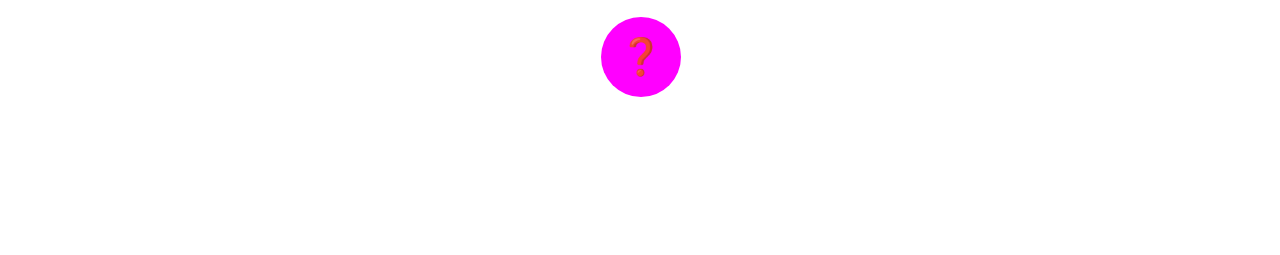
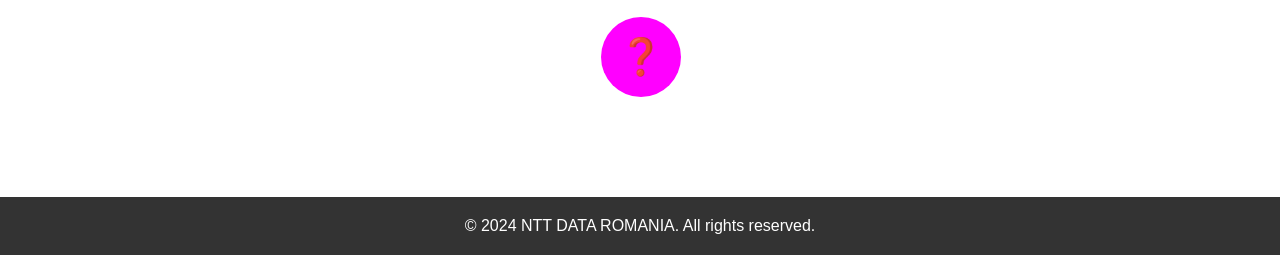
Before and after one commit to rsuciunttdata/cine-prezinta, a plain HTML site: page index.html in a window 1280 px wide. Shown: the part 545-800 px from the top of the page. Drawn offline with Linux system fonts and the light colour scheme.

Commit message:
Update index.html (#1)
Changed footer to sticky position

```diff
--- a/index.html
+++ b/index.html
@@ -94,7 +94,9 @@
             color: white;
             text-align: center;
             padding: 10px;
-			display:none;
+	      padding: 20px;
+  position: sticky;
+  bottom: 0;
         }
 
         #students-container {
```
